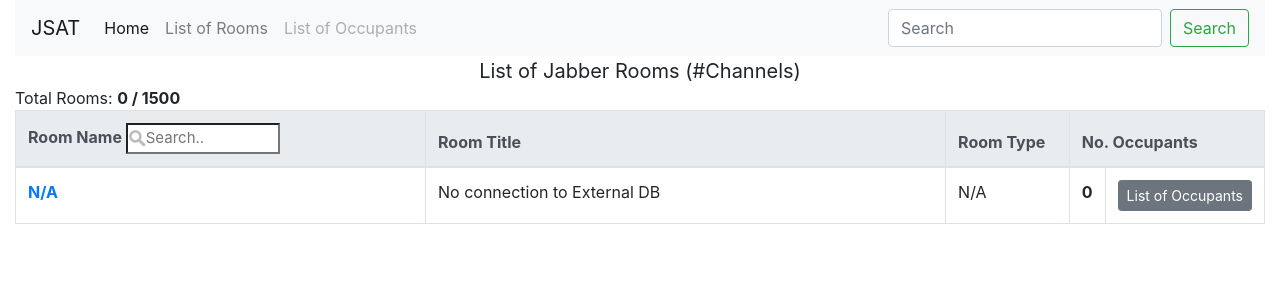
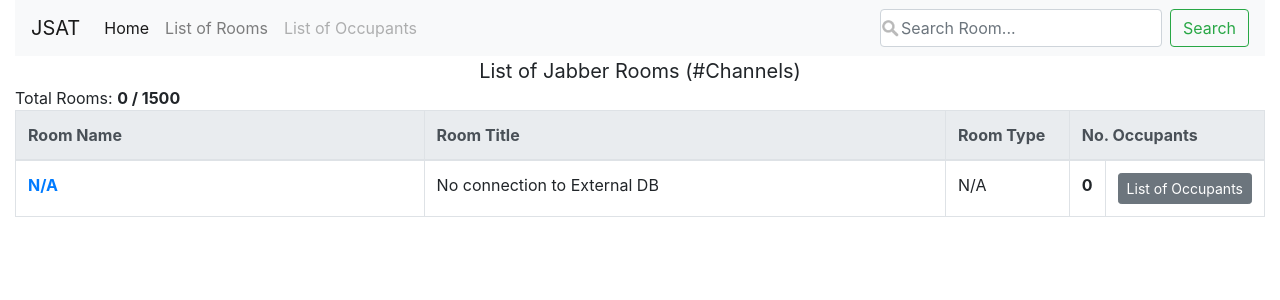
Before and after one commit to draganttt/jabberadmin, a Flask app: page /rooms in a window 1280 px wide. Shown: the top 300 px of the page. Run offline with Flask 2, Linux system fonts and the light colour scheme; some libraries are stand-ins or nearby versions.

Commit message:
fix search nav button

```diff
--- a/Templates/rooms.html
+++ b/Templates/rooms.html
@@ -9,10 +9,7 @@
   background-image: url("{{url_for('static',filename='searchicon.png') }}"); /* Add a search icon to input */
   background-position: 0% 50%; /* Position the search icon */
   background-repeat: no-repeat; /* Do not repeat the icon image */
-  width: 40%; /* Full-width */
-  font-size: 15px;  /*Increase font-size */
-  padding: 2px 0px 2px 18px;  /*Add some padding */
- /* border: 1px solid #ddd;  Add a grey border */
+  padding-left: 20px;  /*Add some padding */
 }
 #roomTable {
   border-collapse: collapse; /* Collapse borders */
@@ -42,7 +39,7 @@
       </li>
     </ul>
     <form class="form-inline my-2 my-lg-0">
-      <input class="form-control mr-sm-2" type="search" placeholder="Search" aria-label="Search">
+      <input class="form-control mr-sm-2" type="search" placeholder="Search Room..." aria-label="Search" id="roomInput" onkeyup="myRoom()">
       <button class="btn btn-outline-success my-2 my-sm-0" type="submit">Search</button>
     </form>
   </div>
@@ -54,7 +51,7 @@
 			<table id="roomTable" class="table table-bordered" style="table-layout: auto; width: 100%;">
                 <thead class="thead-light">
 				<tr>
-					<th width="35%">Room Name <input type="text" id="roomInput" onkeyup="myRoom()" placeholder="Search.."></th>
+					<th width="35%">Room Name</th>
 					<th width="45%">Room Title</th>
 					<th width="10%">Room Type</th>
 					<th colspan="2" width="10%">No. Occupants</th>
```
Also changed, not shown: Templates/index.html (+4 -4 lines), Templates/occupants.html (+3 -6 lines), Templates/roomdetails.html (+4 -4 lines).
